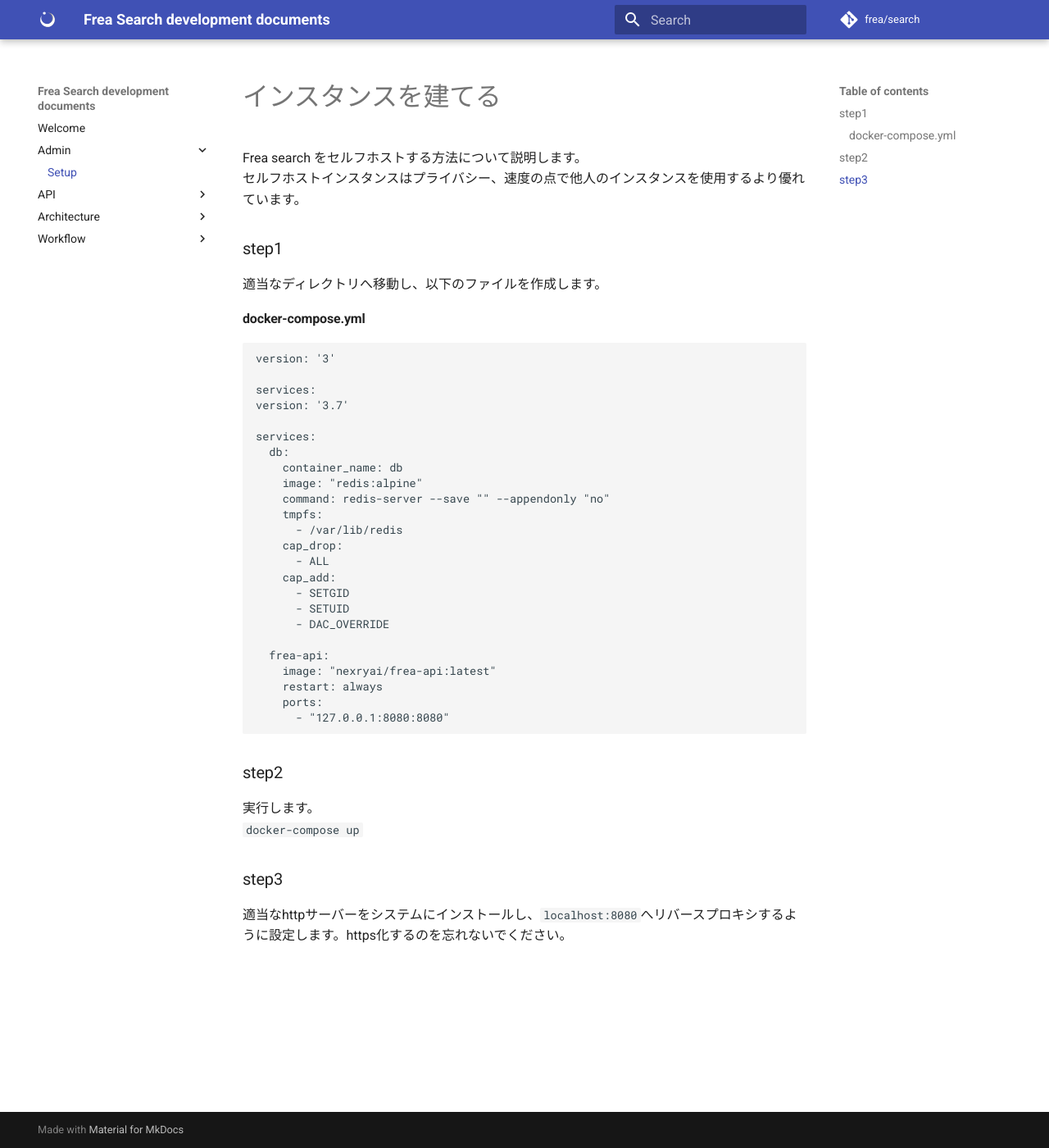
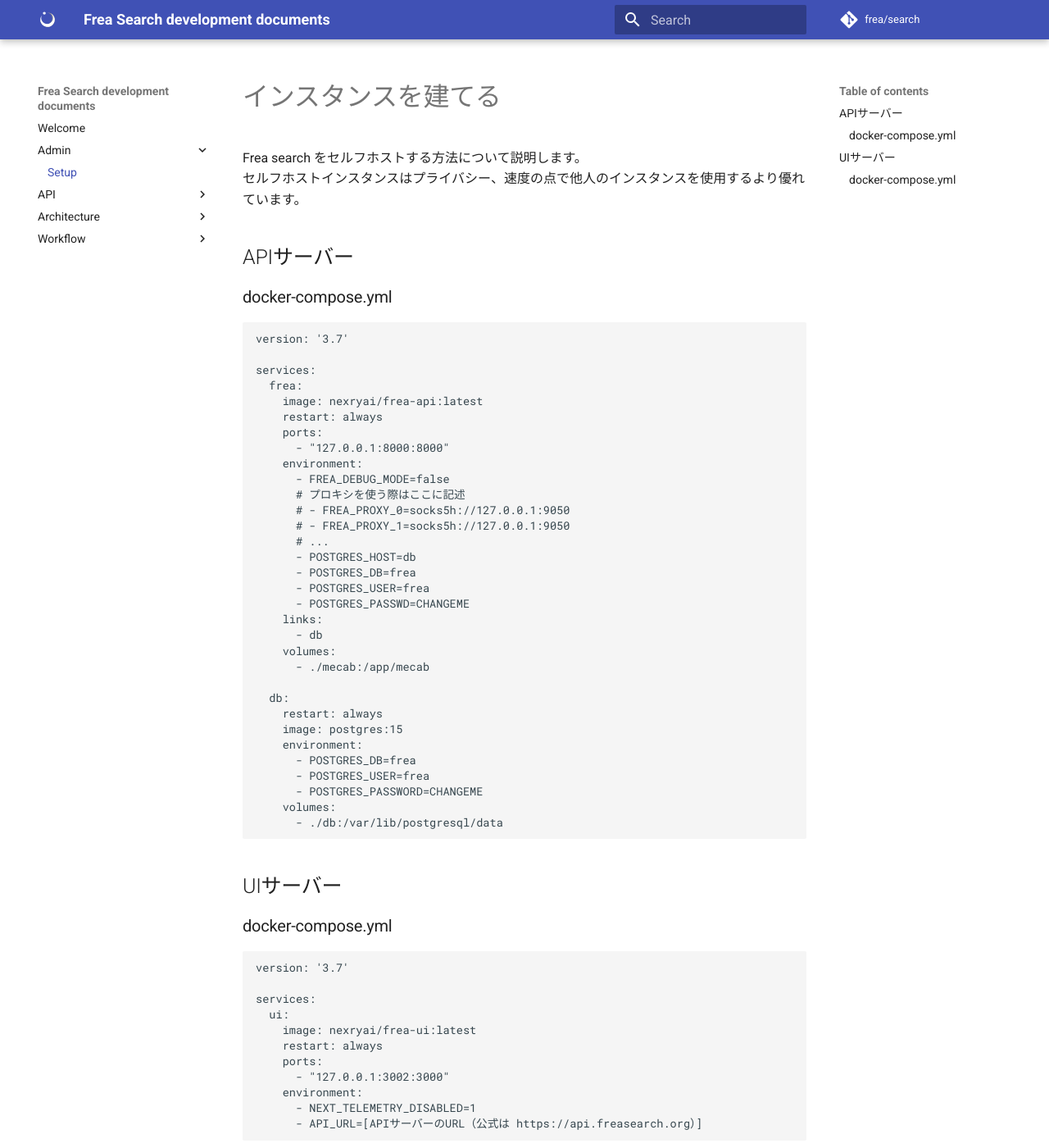
Before and after one commit to regularenthropy/server, an MkDocs documentation site: the page built from docs/setup.md, in a window 1280 px wide and 1400 px high. Shown: the whole window at 82% size. Built offline with MkDocs 1.6.1 and Material for MkDocs 9.7.7, drawn with Linux system fonts in a browser that asks for light colours.

Commit message:
Update docsx

````diff
--- a/docs/setup.md
+++ b/docs/setup.md
@@ -2,41 +2,56 @@
 Frea search をセルフホストする方法について説明します。
 セルフホストインスタンスはプライバシー、速度の点で他人のインスタンスを使用するより優れています。
 
-
-### step1
-適当なディレクトリへ移動し、以下のファイルを作成します。
-
-#### docker-compose.yml
+## APIサーバー
+### docker-compose.yml
 ```
-version: '3'
-
-services:
 version: '3.7'
 
 services:
-  db:
-    container_name: db
-    image: "redis:alpine"
-    command: redis-server --save "" --appendonly "no"
-    tmpfs:
-      - /var/lib/redis
-    cap_drop:
-      - ALL
-    cap_add:
-      - SETGID
-      - SETUID
-      - DAC_OVERRIDE
-
-  frea-api:
-    image: "nexryai/frea-api:latest"
+  frea:
+    image: nexryai/frea-api:latest
     restart: always
     ports:
-      - "127.0.0.1:8080:8080"
+      - "127.0.0.1:8000:8000"
+    environment:
+      - FREA_DEBUG_MODE=false
+      # プロキシを使う際はここに記述
+      # - FREA_PROXY_0=socks5h://127.0.0.1:9050
+      # - FREA_PROXY_1=socks5h://127.0.0.1:9050
+      # ...
+      - POSTGRES_HOST=db
+      - POSTGRES_DB=frea
+      - POSTGRES_USER=frea
+      - POSTGRES_PASSWD=CHANGEME
+    links:
+      - db
+    volumes:
+      - ./mecab:/app/mecab
+
+  db:
+    restart: always
+    image: postgres:15
+    environment:
+      - POSTGRES_DB=frea
+      - POSTGRES_USER=frea
+      - POSTGRES_PASSWORD=CHANGEME
+    volumes:
+      - ./db:/var/lib/postgresql/data
 ```
 
-### step2
-実行します。
-`docker-compose up`
+## UIサーバー
 
-### step3
-適当なhttpサーバーをシステムにインストールし、`localhost:8080`へリバースプロキシするように設定します。https化するのを忘れないでください。
+### docker-compose.yml
+```
+version: '3.7'
+
+services:
+  ui:
+    image: nexryai/frea-ui:latest
+    restart: always
+    ports:
+      - "127.0.0.1:3002:3000"
+    environment:
+      - NEXT_TELEMETRY_DISABLED=1
+      - API_URL=[APIサーバーのURL（公式は https://api.freasearch.org）]
+```
````
